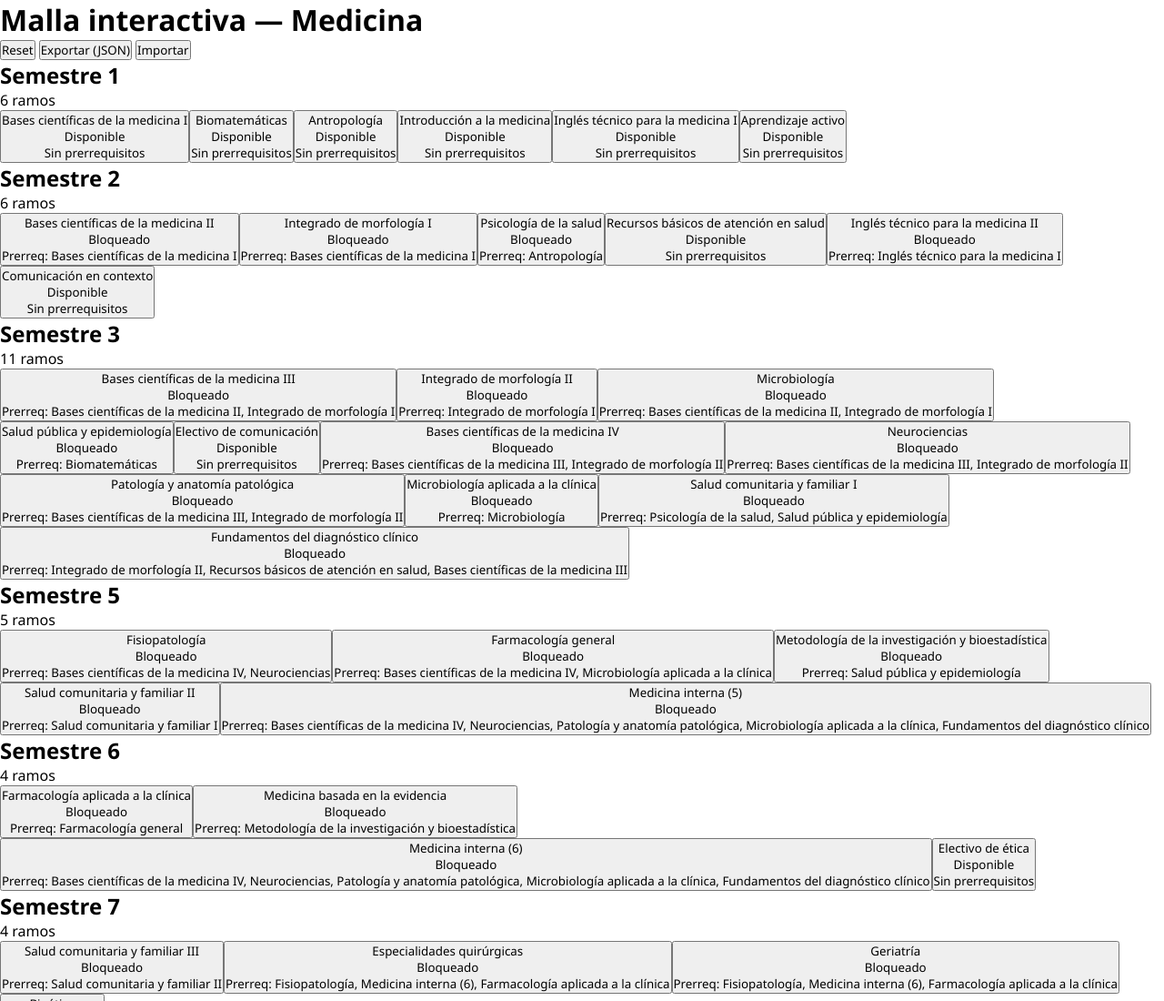
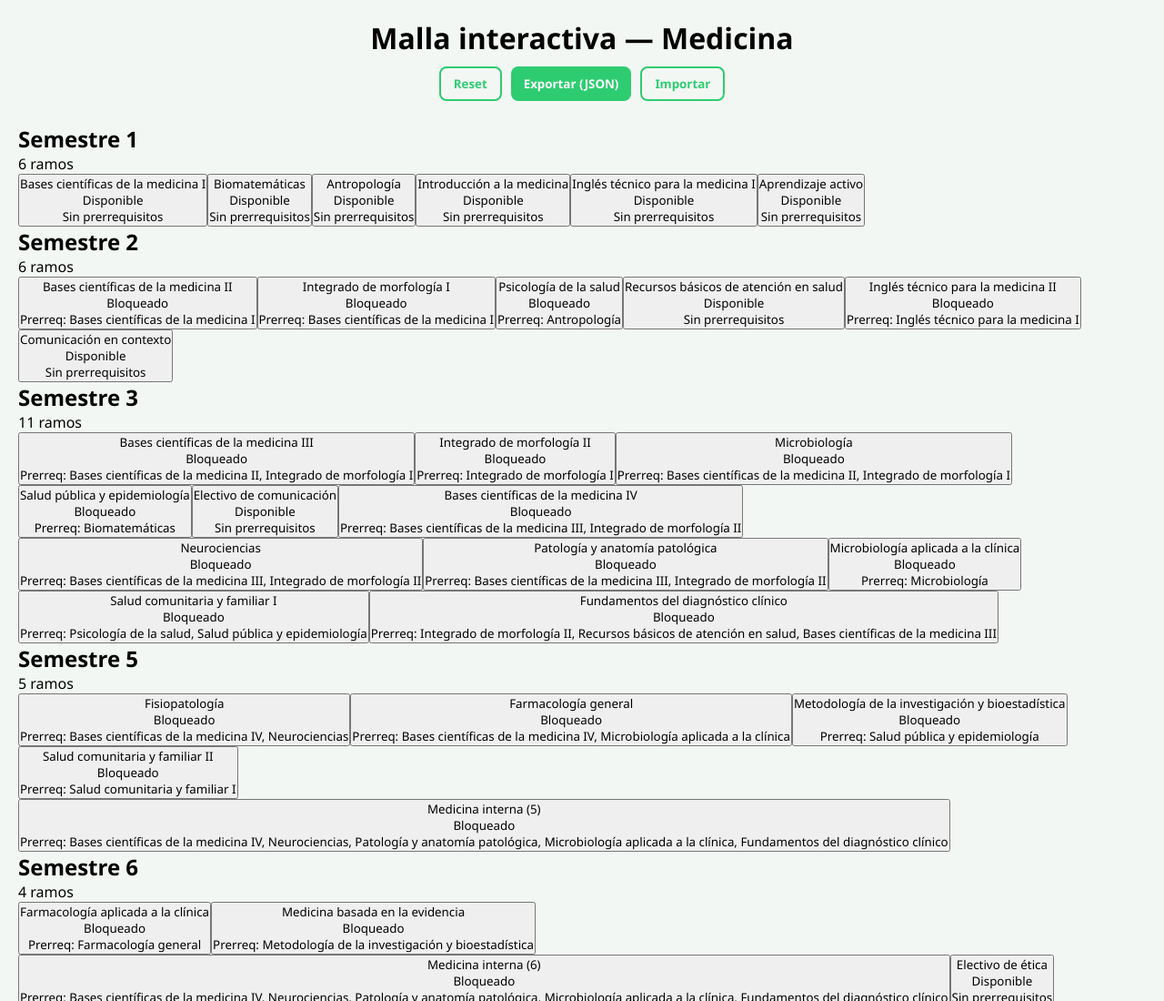
Before and after one commit to Pollyph/Malla-Medicina-U-Autonoma, a plain HTML site: page index.html in a window 1280 px wide. Shown: the top 1100 px of the page at 91% size. Drawn offline with Linux system fonts and the light colour scheme.

Commit message:
Implement basic CSS reset and layout styles
Added basic reset styles and updated body layout.

```diff
--- a/styles.css
+++ b/styles.css
@@ -1,4 +1,4 @@
-/* ===== RESET BÁSICO ===== */
+/* Reset */
 * {
   margin: 0;
   padding: 0;
@@ -6,16 +6,50 @@
   font-family: "Segoe UI", Arial, sans-serif;
 }
 
-/* ===== COLORES PRINCIPALES ===== */
-:root {
-  --verde: #2ecc71;           /* verde suculento */
-  --verde-oscuro: #27ae60;
-  --gris-claro: #f3f7f3;
-  --bloqueado: #bfbfbf;
-  --pendiente: #f9f9f9;
-  --texto: #1e1e1e;
+body {
+  background: #f3f7f3;
+  padding: 20px;
 }
 
-/* ===== LAYOUT GENERAL ===== */
-body {
-  background
+/* Header */
+.site-header {
+  display: flex;
+  flex-direction: column;
+  align-items: center;
+  margin-bottom: 25px;
+  text-align: center;
+}
+
+.controls {
+  margin-top: 10px;
+  display: flex;
+  gap: 10px;
+}
+
+/* Botones */
+.btn {
+  padding: 8px 14px;
+  border-radius: 8px;
+  cursor: pointer;
+  background: #2ecc71;
+  color: white;
+  border: none;
+  font-weight: bold;
+}
+
+.btn:hover {
+  background: #27ae60;
+}
+
+.btn.outline {
+  background: transparent;
+  border: 2px solid #2ecc71;
+  color: #2ecc71;
+}
+
+.btn.outline:hover {
+  background: #2ecc71;
+  color: white;
+}
+
+/* Grid ge*
```
